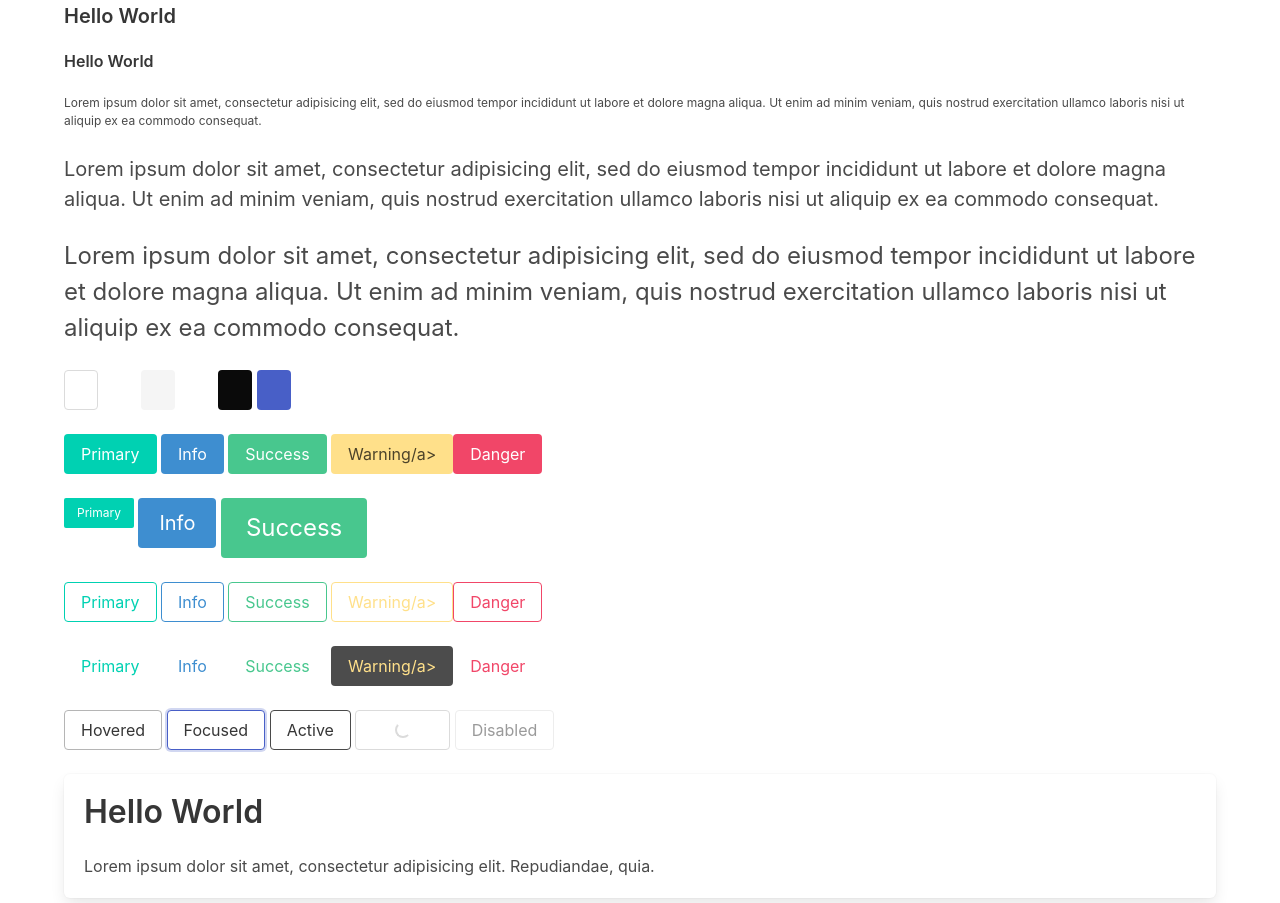
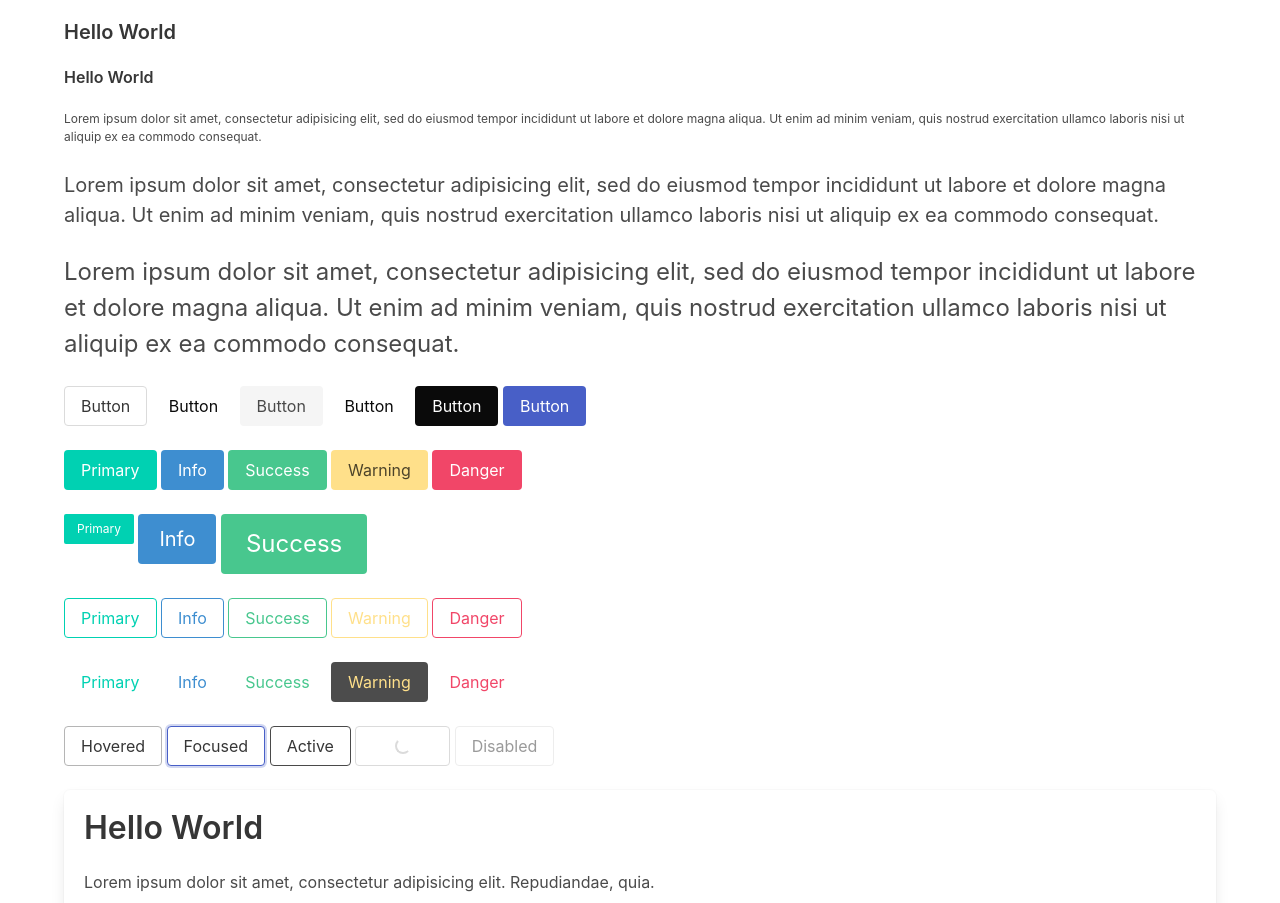
Before and after one commit to papebarka/bulmacss-reference, a plain HTML site: page index.html in a window 1280 px wide. Shown: the part 306-1209 px from the top of the page. Drawn offline with nearby package versions, Linux system fonts and the light colour scheme.

Commit message:
Some corrections

```diff
--- a/index.html
+++ b/index.html
@@ -10,7 +10,7 @@
     <div class="container">
       <!-- Headings -->
       <div class="block">
-        <h1 class-"title">Hello World</h1>
+        <h1 class="title">Hello World</h1>
         <h2 class="subtitle">Hello World</h2>
         <!-- Sizes -->
         <h1 class="title is-1">Hello World</h1>
@@ -35,19 +35,19 @@
 
       <!-- Buttons -->
       <div class="block">
-        <button class="button"></button>
-        <button class="button is-white"></button>
-        <button class="button is-light"></button>
-        <button class="button is-white"></button>
-        <button class="button is-black"></button>
-        <button class="button is-link"></button>
+        <button class="button">Button</button>
+        <button class="button is-white">Button</button>
+        <button class="button is-light">Button</button>
+        <button class="button is-white">Button</button>
+        <button class="button is-black">Button</button>
+        <button class="button is-link">Button</button>
       </div>
 
       <div class="block">
         <a href="#" class="button is-primary">Primary</a>
         <a href="#" class="button is-info">Info</a>
         <a href="#" class="button is-success">Success</a>
-        <a href="#" class="button is-warning">Warning/a>
+        <a href="#" class="button is-warning">Warning</a>
         <a href="#" class="button is-danger">Danger</a>
       </div>
 
@@ -61,7 +61,7 @@
         <a href="#" class="button is-primary is-outlined">Primary</a>
         <a href="#" class="button is-info is-outlined">Info</a>
         <a href="#" class="button is-success is-outlined">Success</a>
-        <a href="#" class="button is-warning is-outlined">Warning/a>
+        <a href="#" class="button is-warning is-outlined">Warning</a>
         <a href="#" class="button is-danger is-outlined">Danger</a>
       </div>
 
@@ -69,7 +69,7 @@
         <a href="#" class="button is-primary is-inverted">Primary</a>
         <a href="#" class="button is-info is-inverted">Info</a>
         <a href="#" class="button is-success is-inverted">Success</a>
-        <a href="#" class="button is-warning is-inverted">Warning/a>
+        <a href="#" class="button is-warning is-inverted">Warning</a>
         <a href="#" class="button is-danger is-inverted">Danger</a>
       </div>
 
```
